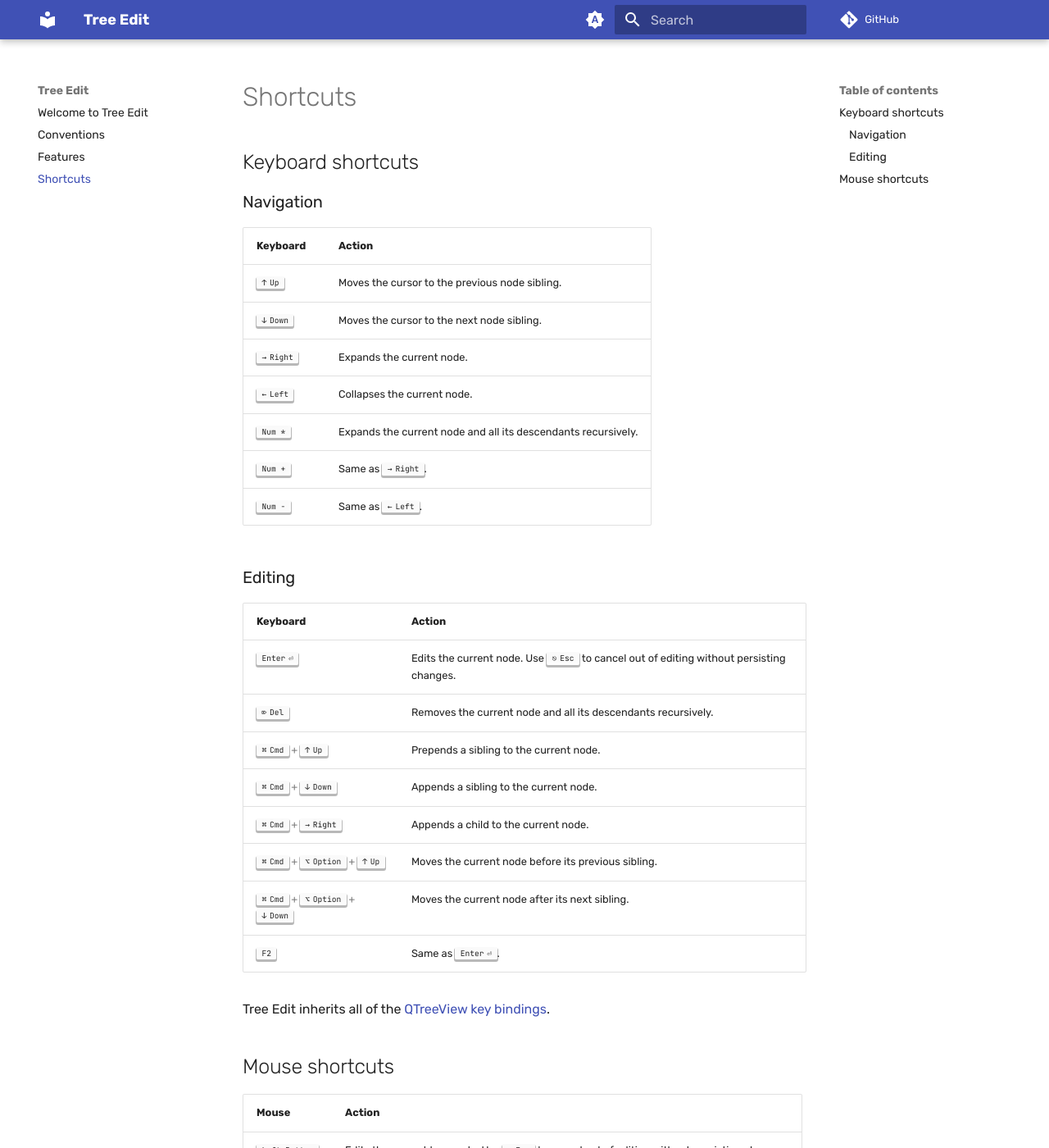
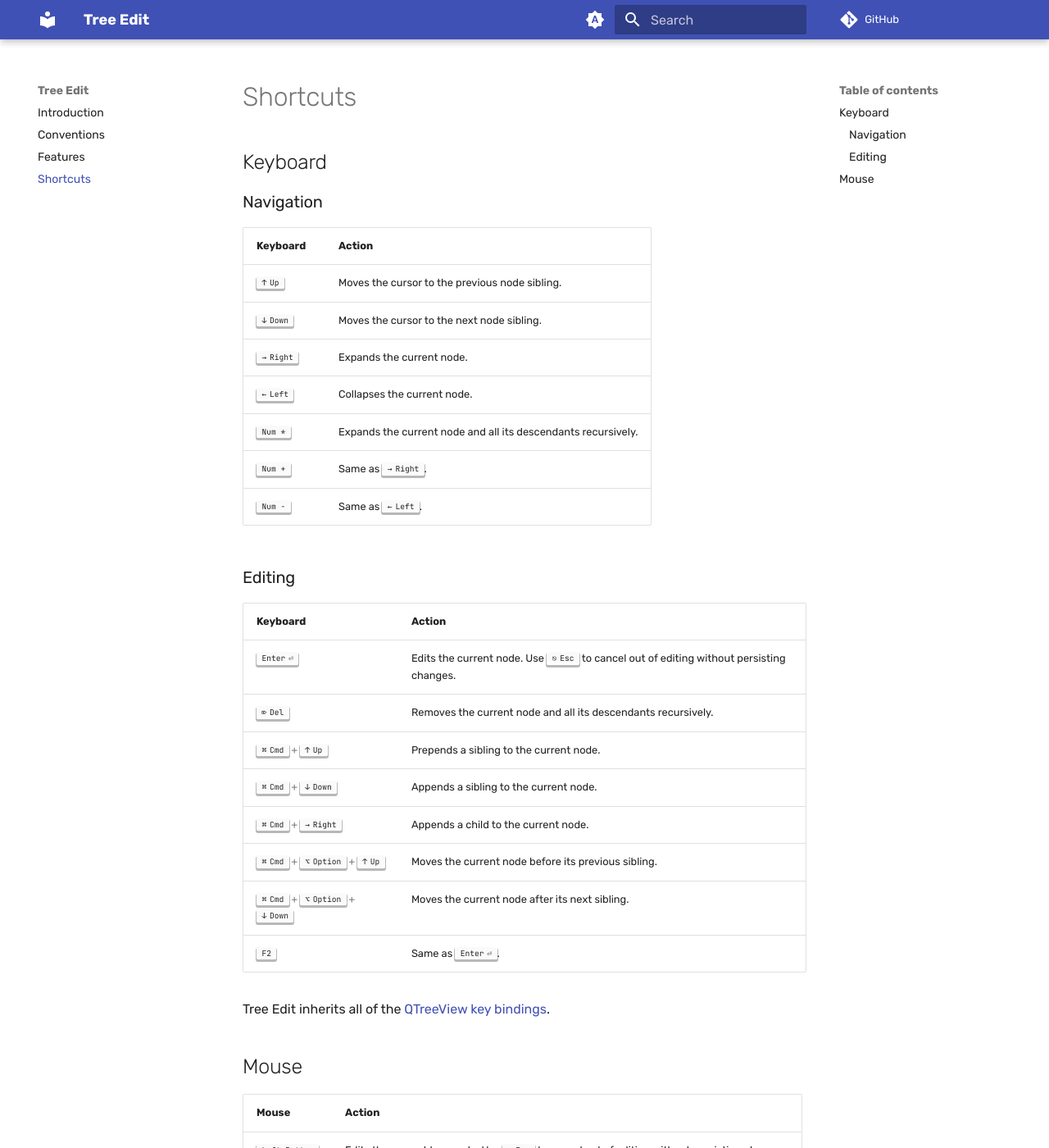
Before and after one commit to treeedit/treeedit, an MkDocs documentation site: the page built from pages/docs/shortcuts.md, in a window 1280 px wide and 1400 px high. Shown: the whole window at 82% size. Built offline with MkDocs 1.6.1 and Material for MkDocs 9.7.7, drawn with Linux system fonts in a browser that asks for light colours; comment, search, counter and statistics services are not loaded.

```diff
--- a/pages/docs/shortcuts.md
+++ b/pages/docs/shortcuts.md
@@ -4,7 +4,7 @@ title: Shortcuts
 
 # Shortcuts
 
-## Keyboard shortcuts
+## Keyboard
 
 ### Navigation
 
@@ -33,7 +33,7 @@ title: Shortcuts
 
 Tree Edit inherits all of the [QTreeView key bindings](https://doc.qt.io/qt-6/qtreeview.html#key-bindings).
 
-## Mouse shortcuts
+## Mouse
 
 | Mouse | Action |
 |---|---|
```
Also changed, not shown: pages/docs/index.md (+7 -10 lines), README.md.
